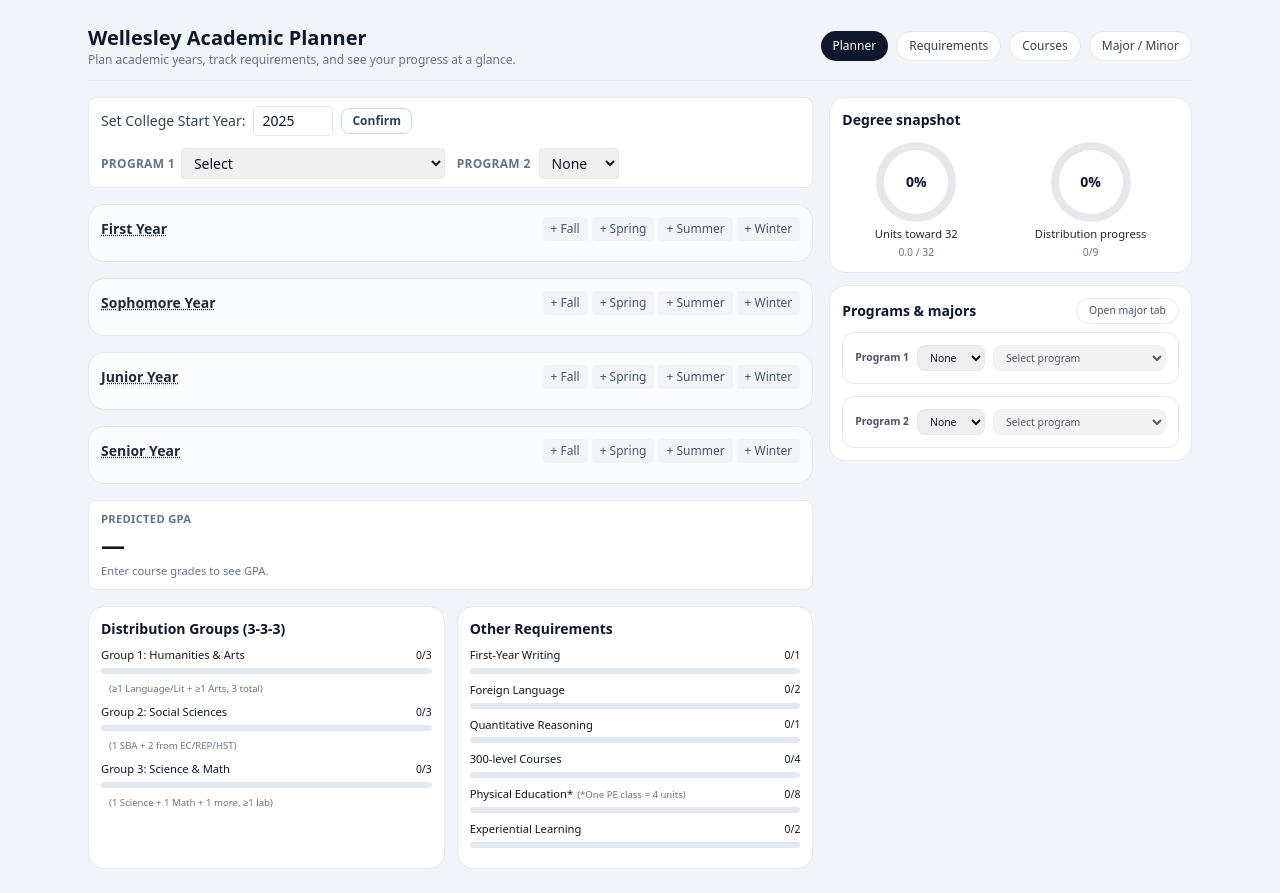
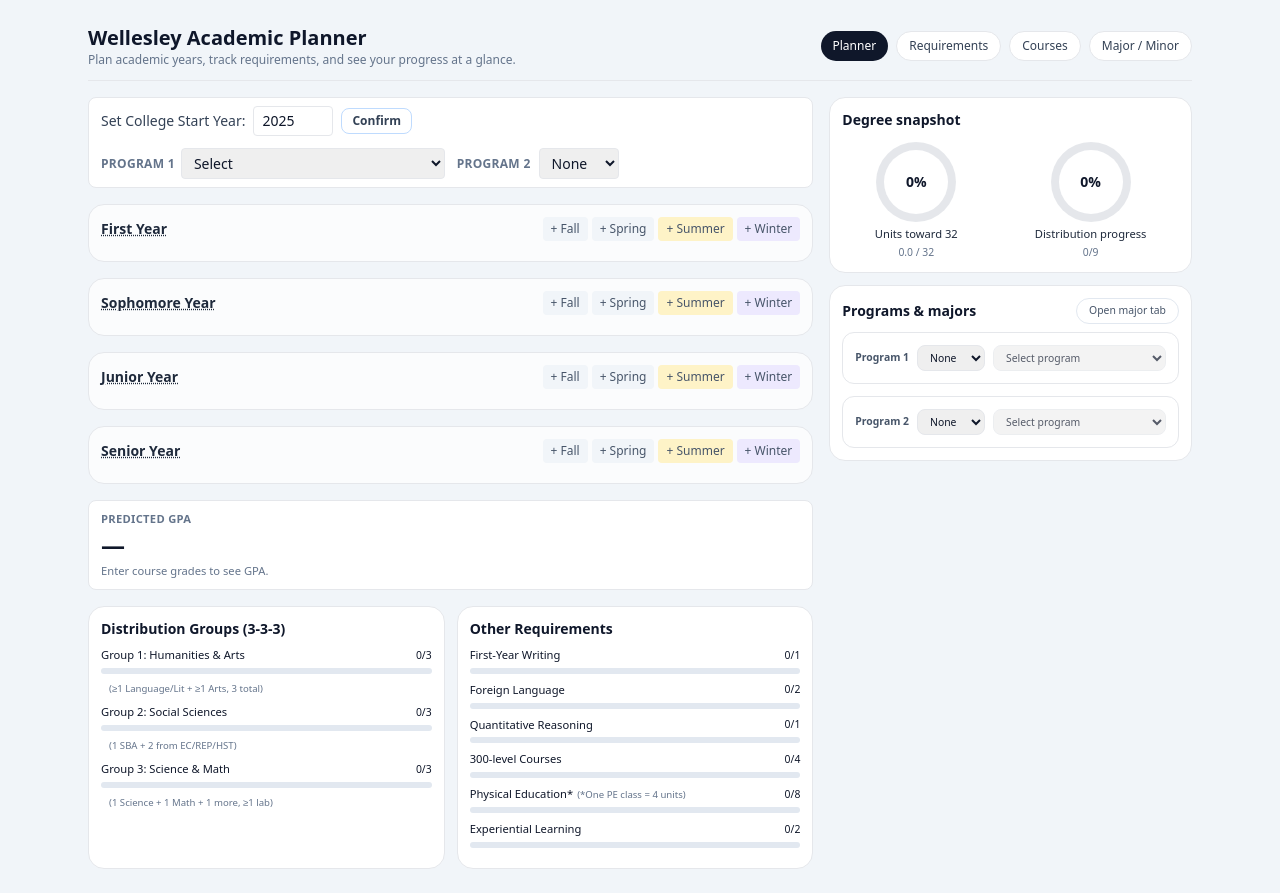
Before and after one commit to myosotis-rain/Wellesley_Degree_Tracker, a React (Vite) app: page / in a window 1280 px wide. Built offline with nearby package versions, Linux system fonts and the light colour scheme.

Commit message:
updated colors of summer and winter buttons

```diff
--- a/src/app.jsx
+++ b/src/app.jsx
@@ -1632,7 +1632,7 @@
                   {!summer && (
                     <button
                       onClick={() => addTerm(y.id, 'Summer')}
-                      className="rounded px-2 py-1 text-slate-600 bg-slate-100 hover:bg-slate-200"
+                      className="rounded px-2 py-1 text-slate-600 bg-amber-100 hover:bg-amber-200"
                     >
                       + Summer
                     </button>
@@ -1640,7 +1640,7 @@
                   {!winter && (
                     <button
                       onClick={() => addTerm(y.id, 'Winter')}
-                      className="rounded px-2 py-1 text-slate-600 bg-slate-100 hover:bg-slate-200"
+                      className="rounded px-2 py-1 text-slate-600 bg-violet-100 hover:bg-violet-200"
                     >
                       + Winter
                     </button>
```
